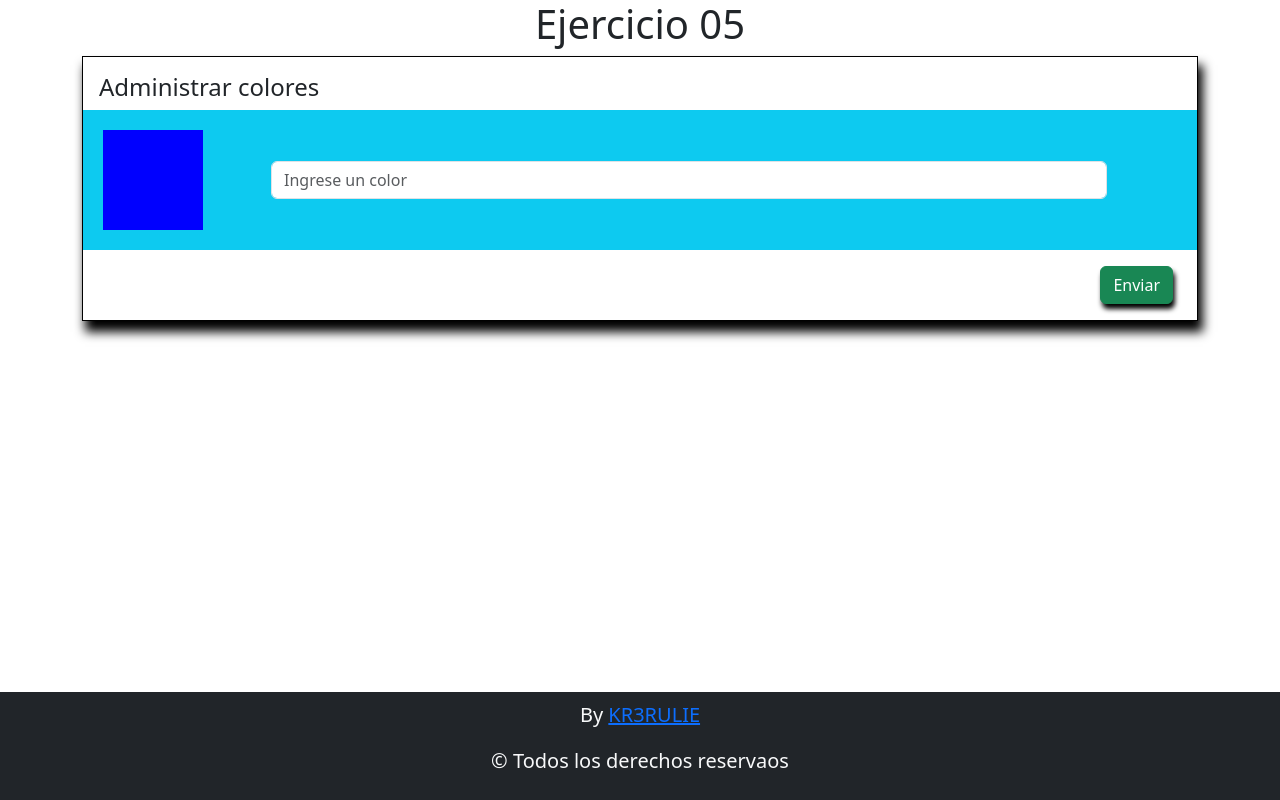
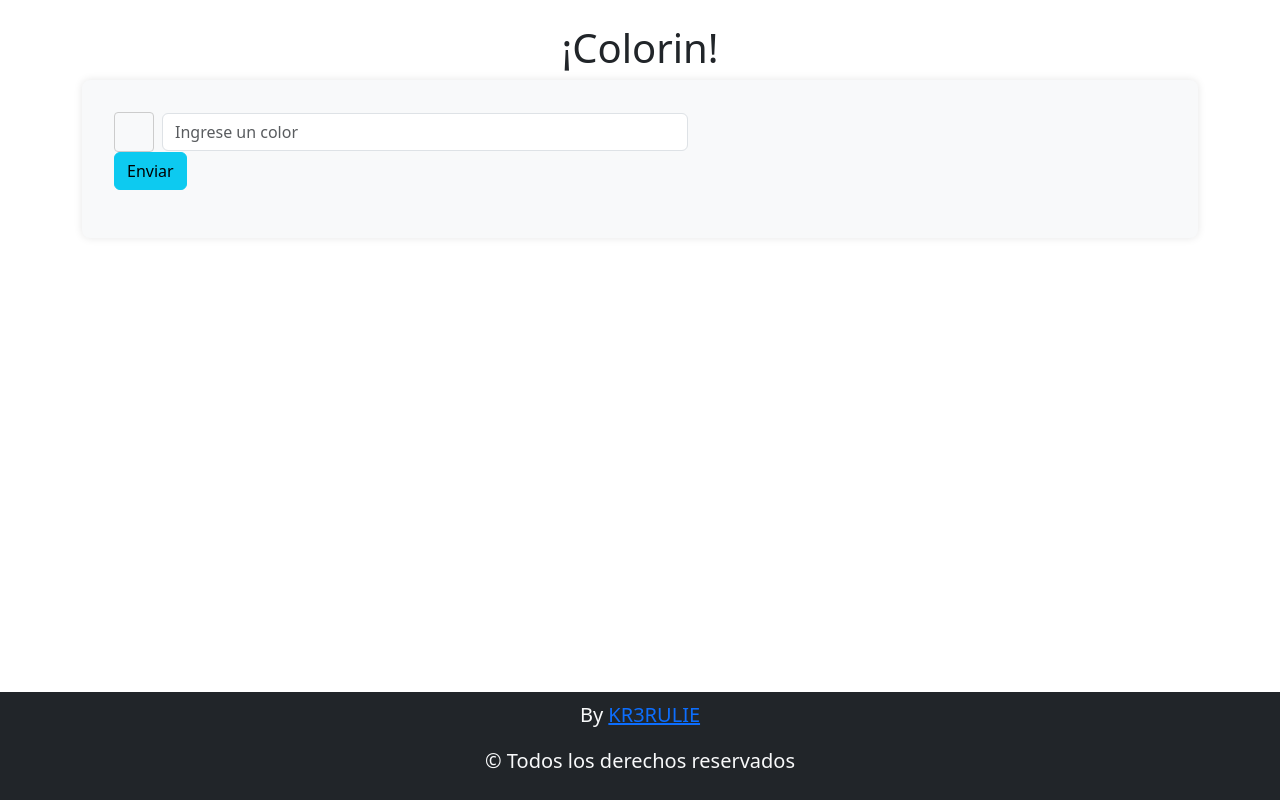
Before and after one commit to KR3RULIE/TP-React-ejercicio06, a React (Vite) app: page / in a window 1280 px wide. Built offline with nearby package versions, Linux system fonts and the light colour scheme.

Commit message:
termine el maquetado

```diff
--- a/src/App.jsx
+++ b/src/App.jsx
@@ -4,17 +4,15 @@ import Formulario from "./components/Formulario";
 function App() {
   return (
     <>
-      <main>
-        <section className="container">
-          <h1 className="text-center">Ejercicio 05</h1>
-          <Formulario />
-        </section>
+      <main className="container my-4">
+        <h1 className="text-center">¡Colorin!</h1>
+        <Formulario />
       </main>
       <footer className="bg-dark text-light text-center py-2 fs-5">
         <p>
           By <a href="https://github.com/KR3RULIE">KR3RULIE</a>
         </p>
-        <p>&copy; Todos los derechos reservaos</p>
+        <p>&copy; Todos los derechos reservados</p>
       </footer>
     </>
   );
--- /dev/null
+++ b/src/components/Formulario.css
@@ -0,0 +1,14 @@
+/* Ejemplo de estilos personalizados */
+.formulario-section {
+  background-color: #f8f9fa;
+  padding: 2rem;
+  border-radius: 8px;
+  box-shadow: 0 0 8px rgba(0, 0, 0, 0.1);
+}
+
+.color-preview {
+  width: 40px;
+  height: 40px;
+  border: 1px solid #ccc;
+  border-radius: 4px;
+}
--- a/src/components/Formulario.jsx
+++ b/src/components/Formulario.jsx
@@ -1,21 +1,33 @@
+import { useState } from "react";
 import { Form, Button } from "react-bootstrap";
+import "./Formulario.css";
 
 const Formulario = () => {
+  const [color, setColor] = useState("");
+
   return (
-    <div className="sombraContenedor py-3">
-      <h4 className="ms-3">Administrar colores</h4>
-      <div className="d-flex mb-3 gap-5 bg-info">
-        <div className="color"></div>
-        <Form.Group className="my-auto w-75">
-          <Form.Control type="text" placeholder="Ingrese un color" />
+    <section className="formulario-section">
+      <Form>
+        <Form.Group className="mb-3">
+          <div className="d-flex gap-2 align-items-center">
+            <div
+              className="color-preview"
+              style={{ backgroundColor: color || "transparent" }}
+            ></div>
+            <Form.Control
+              className="w-50"
+              type="text"
+              placeholder="Ingrese un color"
+              value={color}
+              onChange={(e) => setColor(e.target.value)}
+            />
+          </div>
+          <Button variant="info" type="submit">
+            Enviar
+          </Button>
         </Form.Group>
-      </div>
-      <div className="d-flex mx-4">
-        <Button variant="success" type="button" className="ms-auto sombraBoton">
-          Enviar
-        </Button>
-      </div>
-    </div>
+      </Form>
+    </section>
   );
 };
 
--- a/src/index.css
+++ b/src/index.css
@@ -7,19 +7,3 @@
 main {
   flex-grow: 1;
 }
-
-.color {
-  width: 100px;
-  height: 100px;
-  background-color: blue;
-  margin: 20px;
-}
-
-.sombraBoton {
-  box-shadow: 2px 5px 5px black;
-}
-
-.sombraContenedor {
-  border: 1px solid black;
-  box-shadow: 4px 10px 10px 1px black;
-}
```
Also changed, not shown: src/components/ItemColor.jsx (added, +9 -0 lines), src/components/ListaColor.jsx (added, +9 -0 lines).
